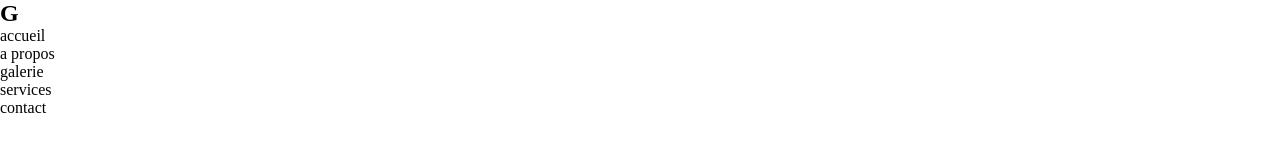
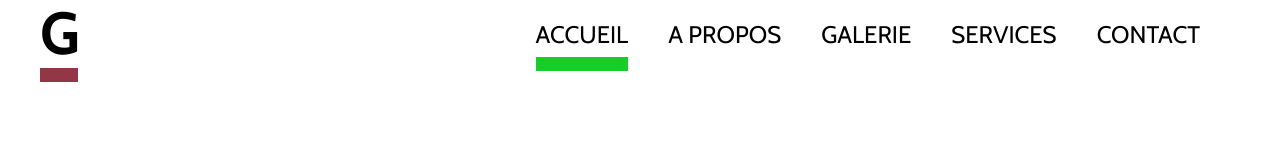
Before and after one commit to DamienM-dev/garden, a plain HTML site: page index.html in a window 1280 px wide. Drawn offline with Linux system fonts and the light colour scheme.

Commit message:
css headert

```diff
--- a/index.html
+++ b/index.html
@@ -8,12 +8,15 @@
     <title>Garden | site paysagisme</title>
 </head>
 <body>
-    <div id="container_general">
-        <header>
-            <h2 id="logo">G</h2>
+
+        <header id="bandeau" class="container">
+            <h2 id="logo">
+                <a href="#">G</a>
+            </h2>
+            <nav id="menu_principal">
                 <ul>
                     <li>
-                    <a>accueil</a>
+                        <a class="choix">accueil</a>
                     </li>
                     <li>
                         <a>a propos</a>
@@ -28,10 +31,13 @@
                         <a>contact</a>
                     </li>
                 </ul>
+            </nav>
         </header>
 
+        <main id="contenu">
 
-    </div>
+        </main>
+
 
 </body>
 </html>
--- a/style.css
+++ b/style.css
@@ -3,4 +3,86 @@
 * {
     margin: 0;
     padding: 0;
+    font-family: 'Cabin-regular';
+
+
 }
+
+a{
+    text-decoration: none;
+    cursor: pointer;
+}
+li {
+    list-style-type: none;
+}
+
+/* FONTS */
+
+@font-face {
+    font-family: 'megan_juneregular';
+    src: url('fonts/megan_june-webfont.woff2') format('woff2'),
+         url('fonts/megan_june-webfont.woff') format('woff');
+    font-weight: normal;
+    font-style: normal;
+
+}
+
+@font-face {
+    font-family: 'Cabin-regular';
+    src:  url('fonts/Cabin-regular.woff') format('woff');
+    font-weight: normal;
+    font-style: normal;
+
+}
+/* Variables */
+
+:root{
+    --vert: #17cd28;
+    --bordeaux:#933646;
+    --fond-gris:#dedddd;
+}
+
+/* header */
+
+.container {
+    max-width: 1200px;
+    width: 100%;
+    margin: 0 auto;
+
+
+}
+#bandeau {
+    font-family: 'Cabin-regular';
+    display: flex;
+    justify-content: space-between;
+    align-items: center;
+}
+
+#bandeau h2 a {
+    color: black;
+    font-size: 3.5rem;
+    border-bottom: 14px solid var(--bordeaux);
+}
+
+ul {
+    display: flex;
+    font-size: 2.2rem;
+    text-transform: uppercase;
+}
+
+ul li {
+    margin-right: 20px;
+    padding-right: 20px;
+    font-size: 1.5rem;
+
+}
+ul li a {
+    color: black;
+    padding-bottom: 8px;
+}
+ul li a:hover {
+    border-bottom: 14px solid var(--vert);
+}
+ul li a.choix {
+    border-bottom: 14px solid var(--vert);
+}
```
Also changed, not shown: fonts/Cabin-Regular.woff (added), 1 other file. Lines whose indentation alone changed are shown as unchanged.
